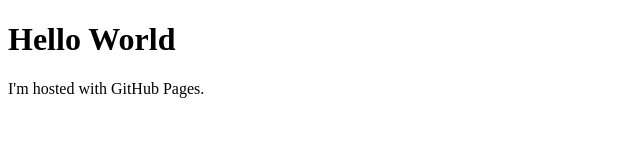
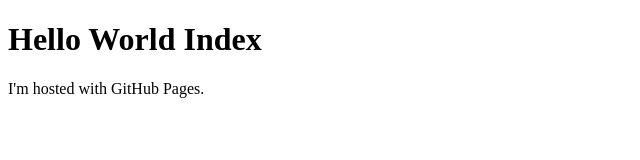
Before and after one commit to sogreatsg/sogreatsg.github.io, a plain HTML site: page index.html in a window 1280 px wide. Shown: the whole page, without its empty margins (0-640 px from the left). Drawn offline with Linux system fonts and the light colour scheme.

Commit message:
Update index.html

```diff
--- a/index.html
+++ b/index.html
@@ -1,7 +1,7 @@
 <!DOCTYPE html>
 <html>
 <body>
-<h1>Hello World</h1>
+<h1>Hello World Index</h1>
 <p>I'm hosted with GitHub Pages.</p>
 </body>
 </html>
```
